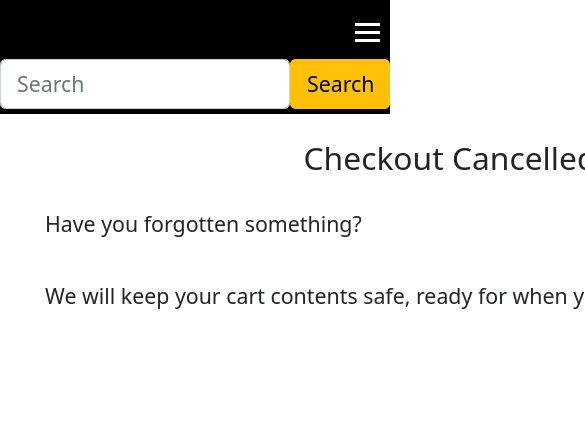
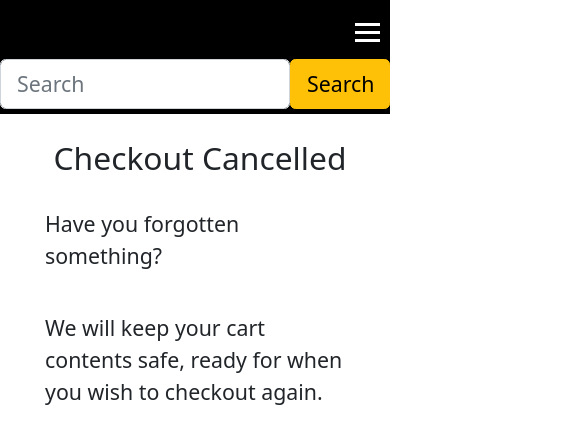
Before and after one commit to alittlebroken/ecommerce-client, a React (Create React App) app: page /cancel in a window 390 px wide. Shown: the top 444 px of the page, 585 px wide, since content can reach past the window. Built offline with nearby package versions, Linux system fonts and the light colour scheme; no server answers.

Commit message:
fixed layout issue when screen resized

```diff
--- a/src/components/CheckoutCancel/CheckoutCancel.css
+++ b/src/components/CheckoutCancel/CheckoutCancel.css
@@ -12,3 +12,13 @@
 .checkoutcancel-container span {
     padding: 20px;
 }
+
+@media only screen and (max-width: 650px) {
+
+    .checkoutcancel-container {
+
+        width: 400px;
+
+    }
+
+}
--- a/src/components/CheckoutSuccess/CheckoutSuccess.css
+++ b/src/components/CheckoutSuccess/CheckoutSuccess.css
@@ -1,8 +1,19 @@
 .checkoutsuccess-container {
     display: grid;
     grid-gap: 1rem;
-    width: 100vw;
+    width: 900px;
+    margin: 0 auto;
     height: 300px;
     justify-content: center;
     align-items: center;
 }
+
+@media only screen and (max-width: 650px) {
+
+    .checkoutsuccess-container {
+
+        width: 400px;
+
+    }
+
+}
```
